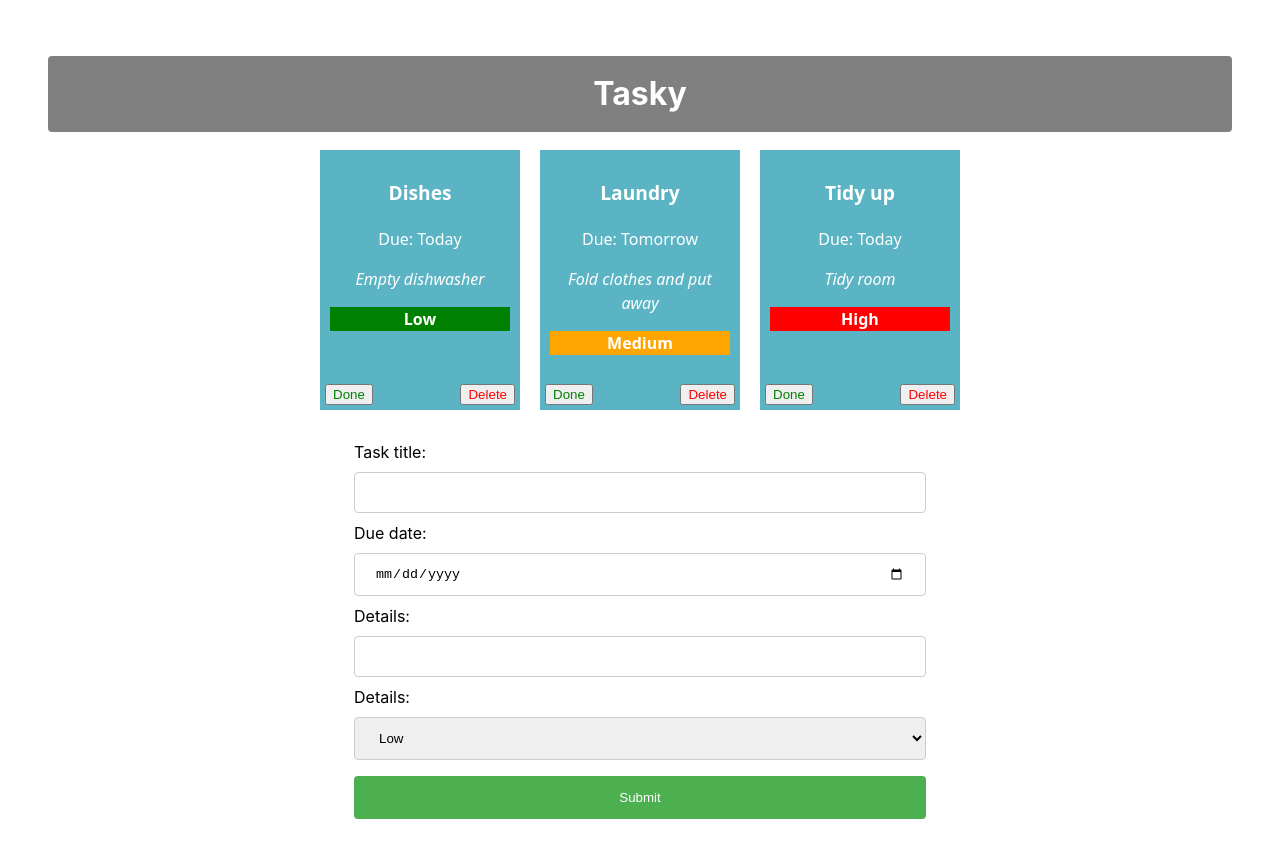
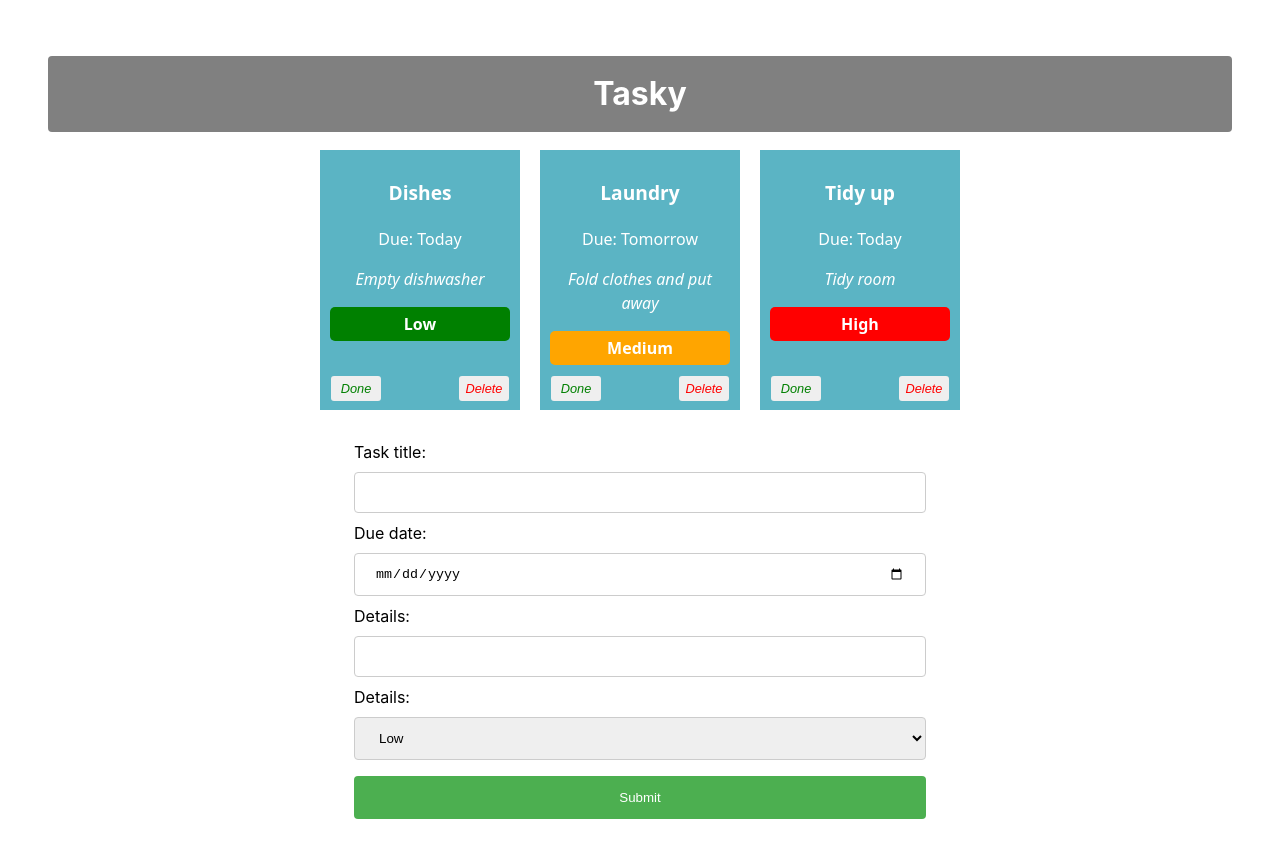
Before and after one commit to Sarahw54545/react-basics-labs, a React (Vite) app in the folder tasky/: page / in a window 1280 px wide. Shown: the top 858 px of the page. Built offline with nearby package versions, Linux system fonts and the light colour scheme.

Commit message:
Tasky Lab 2b - Exercises Done

```diff
--- a/tasky/src/App.css
+++ b/tasky/src/App.css
@@ -47,6 +47,8 @@ div {
 
 .priority {
   font-weight: bold;
+  border-radius: 5px;
+  padding: 5px;
 };
 
 button {
@@ -60,14 +62,30 @@ button {
 }
 
 .doneButton {
+  border: none;
+  font-size: 0.8em;
+  margin: 4px 6px;
+  width: 50px;
+  height: 25px;
+  border-radius: 3px;
   position: absolute;
+  padding: 5px;
+  font-style: italic;
   bottom: 5px;
   left: 5px;
   color: green;
 }
 
 .deleteButton {
+  border: none;
+  font-size: 0.8em;
+  margin: 4px 6px;
+  width: 50px;
+  height: 25px;
+  border-radius: 3px;
   position: absolute;
+  padding: 5px;
+  font-style: italic;
   bottom: 5px;
   right: 5px;
   color: red;
--- a/tasky/src/App.jsx
+++ b/tasky/src/App.jsx
@@ -45,6 +45,9 @@ function App() {
       case "deadline":
         form.deadline = event.target.value;
         break;
+        case "priority":
+        form.priority = event.target.value;
+        break;
       default:
         form = formState;
     }
--- a/tasky/src/components/Task.jsx
+++ b/tasky/src/components/Task.jsx
@@ -8,7 +8,7 @@ const Task = (props) => {
             <p>Due: {props.deadline}</p>
             <p className="description">{props.description}</p>
             <p className="priority" style={{backgroundColor: props.priority === "Low" ? 'green' : props.priority === "Medium" ? 'orange' : "red"}}>{props.priority}</p>
-            <button onClick={props.markDone} className="doneButton">Done</button>
+            <button className="doneButton" onClick={props.markDone}>Done</button>
             <button className='deleteButton' onClick={props.deleteTask}>Delete</button>
         </div>
     )
```
